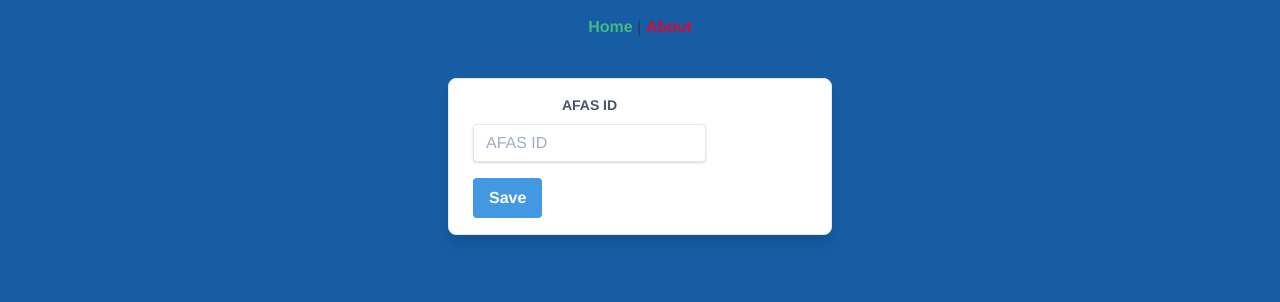
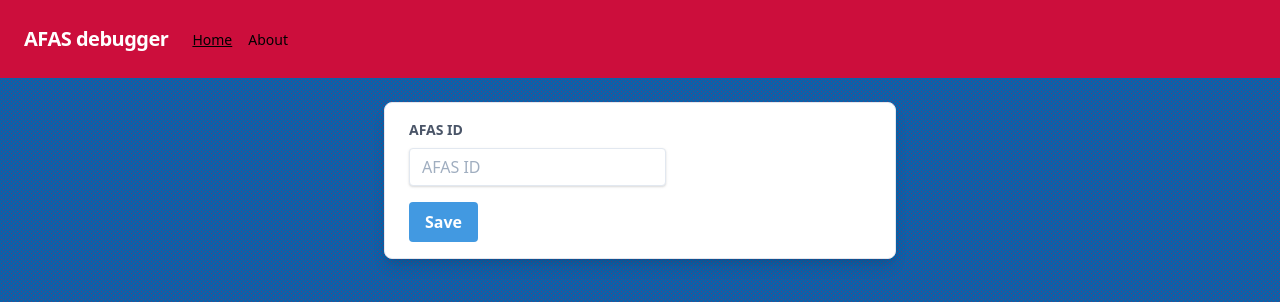
Before and after one commit to Edofre/afas-debugger, a Vue app: page / in a window 1280 px wide. Shown: the top 302 px of the page. Built offline with nearby package versions, Linux system fonts and the light colour scheme.

Commit message:
Tailwind styling

```diff
--- a/postcss.config.js
+++ b/postcss.config.js
@@ -1,6 +1,6 @@
 module.exports = {
   'plugins': [
-    require('tailwindcss')('tailwind.js'),
+    require('tailwindcss')('tailwind.config.js'),
     require('autoprefixer')(),
   ]
 }
--- a/src/App.vue
+++ b/src/App.vue
@@ -1,33 +1,56 @@
 <template>
     <div id="app">
-        <div id="nav">
-            <router-link to="/">Home</router-link>
-            |
-            <router-link to="/about">About</router-link>
+        <nav class="flex items-center justify-between flex-wrap bg-afas-red p-6">
+            <div class="flex items-center flex-no-shrink text-white mr-6">
+                <span class="font-semibold text-xl tracking-tight">AFAS debugger</span>
+            </div>
+            <div class="block sm:hidden">
+                <button @click="toggle" class="flex items-center px-3 py-2 border rounded hover:text-white hover:border-white">
+                    <svg class="fill-current h-3 w-3" viewBox="0 0 20 20" xmlns="http://www.w3.org/2000/svg"><title>Menu</title>
+                        <path d="M0 3h20v2H0V3zm0 6h20v2H0V9zm0 6h20v2H0v-2z"/>
+                    </svg>
+                </button>
+            </div>
+            <div :class="open ? 'block': 'hidden'" class="w-full flex-grow sm:flex sm:items-center sm:w-auto">
+                <div class="text-sm sm:flex-grow">
+                    <router-link
+                            class="no-underline block mt-4 sm:inline-block sm:mt-0 hover:text-white mr-4"
+                            to="/">
+                        Home
+                    </router-link>
+                    <router-link
+                            class="no-underline block mt-4 sm:inline-block sm:mt-0 hover:text-white"
+                            to="/about">
+                        About
+                    </router-link>
+                </div>
+            </div>
+        </nav>
+
+        <div class="container mx-auto">
+            <router-view/>
         </div>
-        <router-view/>
     </div>
 </template>
 
+<script>
+  export default {
+    name: 'app',
+    data () {
+      return {
+        open: false
+      }
+    },
+    methods: {
+      toggle () {
+        this.open = !this.open
+      }
+    }
+  }
+</script>
+
 <style lang="scss">
-    #app {
-        font-family: 'Avenir', Helvetica, Arial, sans-serif;
-        -webkit-font-smoothing: antialiased;
-        -moz-osx-font-smoothing: grayscale;
-        text-align: center;
-        color: #2c3e50;
-    }
-
-    #nav {
-        padding: 15px;
-    }
-
-    #nav a {
-        font-weight: bold;
-        color: $afas-red;
-    }
-
-    #nav a.router-link-exact-active {
-        color: #42b983;
+    a.router-link-exact-active {
+        text-decoration: underline;
     }
 </style>
--- a/src/components/Token.vue
+++ b/src/components/Token.vue
@@ -1,6 +1,5 @@
 <template>
-    <div class="container mx-auto">
-        <div class="border m-6 rounded-lg bg-white mx-auto max-w-sm shadow-lg rounded-lg overflow-hidden">
+    <div class="border m-6 rounded-lg bg-white mx-auto max-w-lg shadow-lg rounded-lg">
         <div class="sm:flex sm:items-center px-6 py-4">
             <form @submit.prevent="save">
                 <div class="mb-4">
@@ -26,7 +25,6 @@
             </form>
         </div>
     </div>
-    </div>
 </template>
 
 <script>
--- a/src/views/About.vue
+++ b/src/views/About.vue
@@ -1,6 +1,10 @@
 <template>
-    <div class="about">
-        <h1>This is the about page</h1>
-        <p>You can use this application to debug your AFAS connectors</p>
+    <div class="border m-6 rounded-lg bg-white mx-auto max-w-lg shadow-lg rounded-lg">
+        <div class="px-6 py-4">
+            <div class="mb-4">
+                <h1 class="text-xl mb-2">This is the about page</h1>
+                <p>You can use this application to debug your AFAS connectors</p>
+            </div>
+        </div>
     </div>
 </template>
--- /dev/null
+++ b/tailwind.config.js
@@ -0,0 +1,12 @@
+module.exports = {
+  theme: {
+    extend: {
+      colors: {
+        'afas-blue': '#0c61a9',
+        'afas-red': '#cc0e3c',
+      }
+    }
+  },
+  variants: {},
+  plugins: []
+}
--- a/tailwind.js
+++ /dev/null
@@ -1,7 +0,0 @@
-module.exports = {
-  theme: {
-    extend: {}
-  },
-  variants: {},
-  plugins: []
-}
```
Lines whose indentation alone changed are shown as unchanged.
